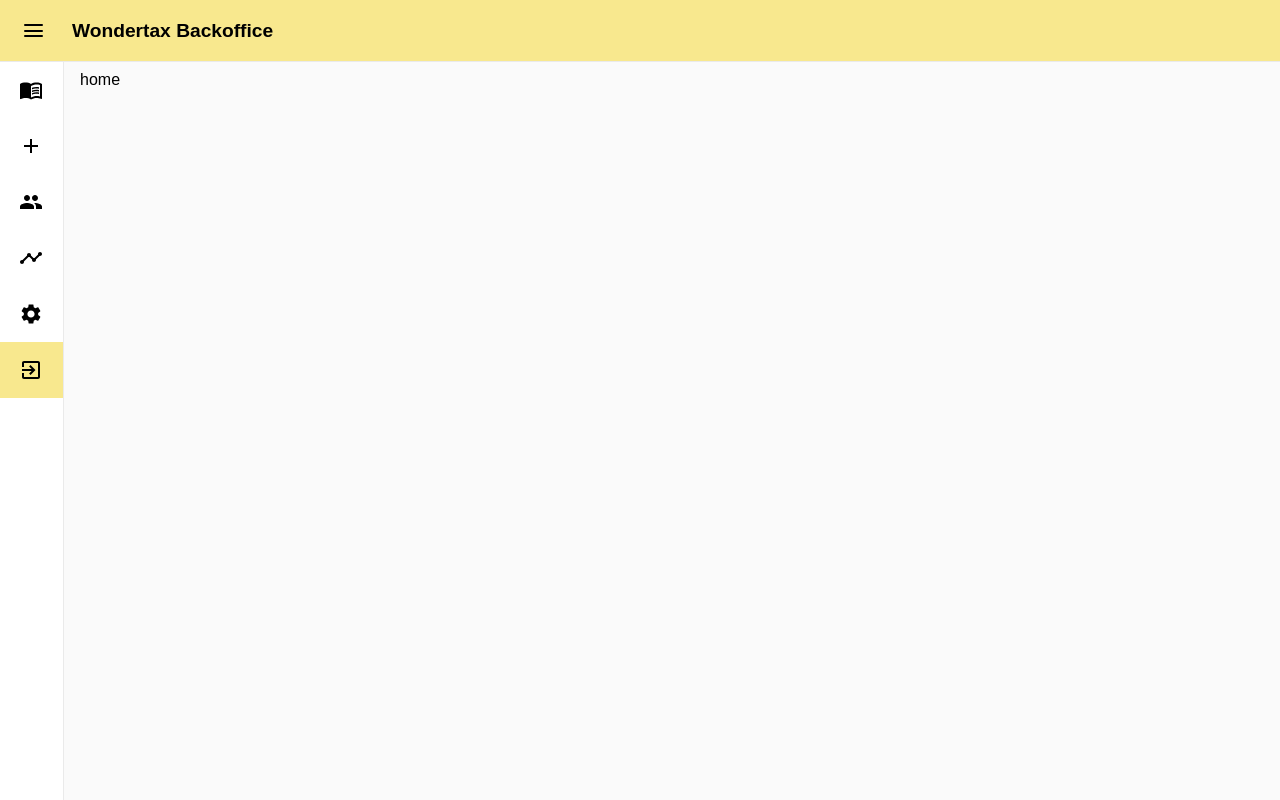
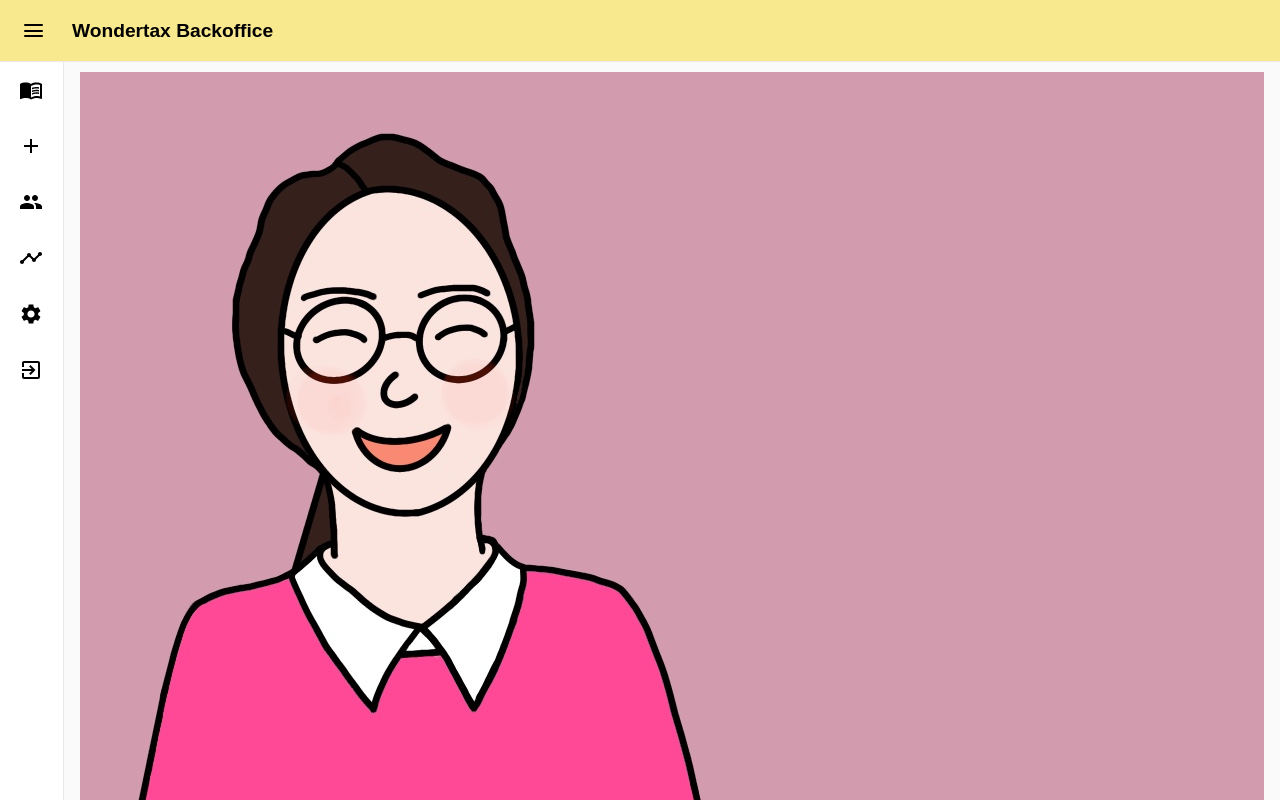
Before and after one commit to kkimsuhyeon/wondertax_backoffice, a React (Create React App) app: page /login in a window 1280 px wide. Before the commit this address led to /. Shown: the top 800 px of the page. Built offline with nearby package versions, Linux system fonts and the light colour scheme.

Commit message:
login page

```diff
--- a/src/components/question/OXTitleForm.tsx
+++ b/src/components/question/OXTitleForm.tsx
@@ -57,30 +57,26 @@ function OXTitleForm({ values, onChanges }: PropTypes) {
       </Div>
       <Div flex='1'>
         <Text>답</Text>
-        {/* <input type='checkbox' name='oxchecked' value='O' onChange={handleOXCheckedChange} />
-        <Label htmlFor='suffle'>O</Label>
-        <input type='checkbox' name='oxchecked' value='X' onChange={handleOXCheckedChange} />
-        <Label htmlFor='suffle'>X</Label> */}
 
         <RadioInput
           type='radio'
-          id='oxchecked'
+          id='ochecked'
           name='oxchecked'
           value='O'
           checked={oxChecked === 'O' ? true : false}
           onChange={handleOXCheckedChange}
         />
-        <Label htmlFor='suffle'>O</Label>
+        <Label htmlFor='ochecked'>O</Label>
 
         <RadioInput
           type='radio'
-          id='oxchecked'
+          id='xchecked'
           name='oxchecked'
           value='X'
           checked={oxChecked === 'X' ? true : false}
           onChange={handleOXCheckedChange}
         />
-        <Label htmlFor='suffle'>X</Label>
+        <Label htmlFor='xchecked'>X</Label>
       </Div>
     </Wrapper>
   );
--- a/src/pages/Root.tsx
+++ b/src/pages/Root.tsx
@@ -6,6 +6,7 @@ import Layout from 'components/Layout';
 import Problems from 'pages/problems/ProblemsRoute';
 import Home from 'pages/Home';
 import RegisterPreview from 'pages/registerpreview/RegisterPreview';
+import LogIn from 'pages/login/Login';
 
 function Root() {
   return (
@@ -13,6 +14,7 @@ function Root() {
       <Layout>
         <Switch>
           <Route exact path='/' component={Home} />
+          <Route path='/login' component={LogIn} />
           <Route path='/problems' component={Problems} />
           <Route path='/registerpreview' component={RegisterPreview} />
           <Redirect path='*' to='/' />
--- /dev/null
+++ b/src/pages/login/Login.tsx
@@ -0,0 +1,31 @@
+import React from 'react';
+import styled, { CSSProperties } from 'styled-components';
+
+function LogIn() {
+  return (
+    <Wrapper>
+      <Div flex='1'>
+        <img src='images/login.jpeg' />
+        <p>Wondertax</p>
+      </Div>
+      <Div flex='1'></Div>
+    </Wrapper>
+  );
+}
+
+export default LogIn;
+
+const Wrapper = styled.div`
+  margin: 0 auto;
+  background-color: #d29bae;
+`;
+
+const Div = styled.div<{ flex?: CSSProperties['flex'] }>`
+  ${({ flex }) => flex && `flex: ${flex}`};
+  width: 100%;
+  margin-right: 2rem;
+
+  &:last-child {
+    margin-right: initial;
+  }
+`;
```
Also changed, not shown: public/images/login.jpeg (added).
